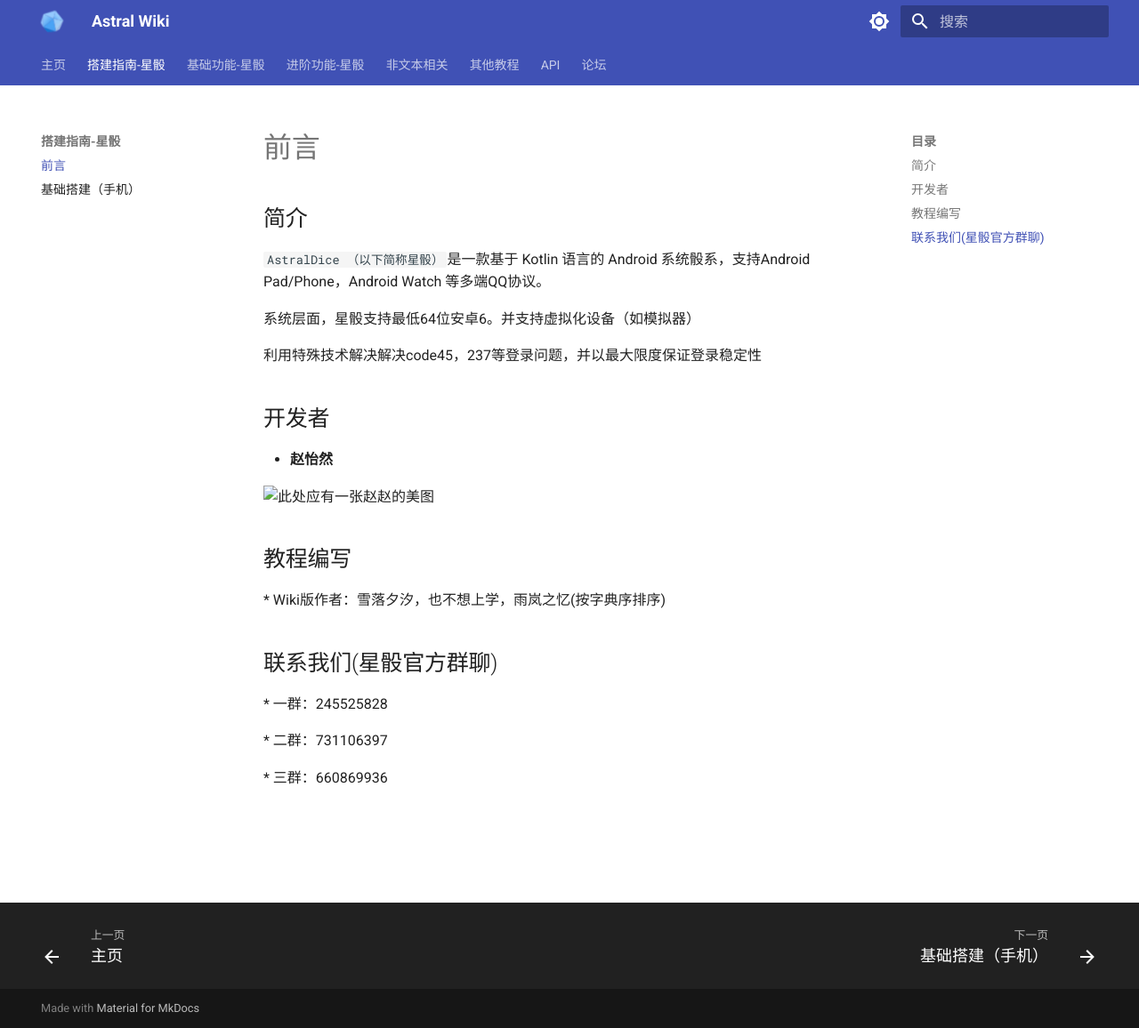
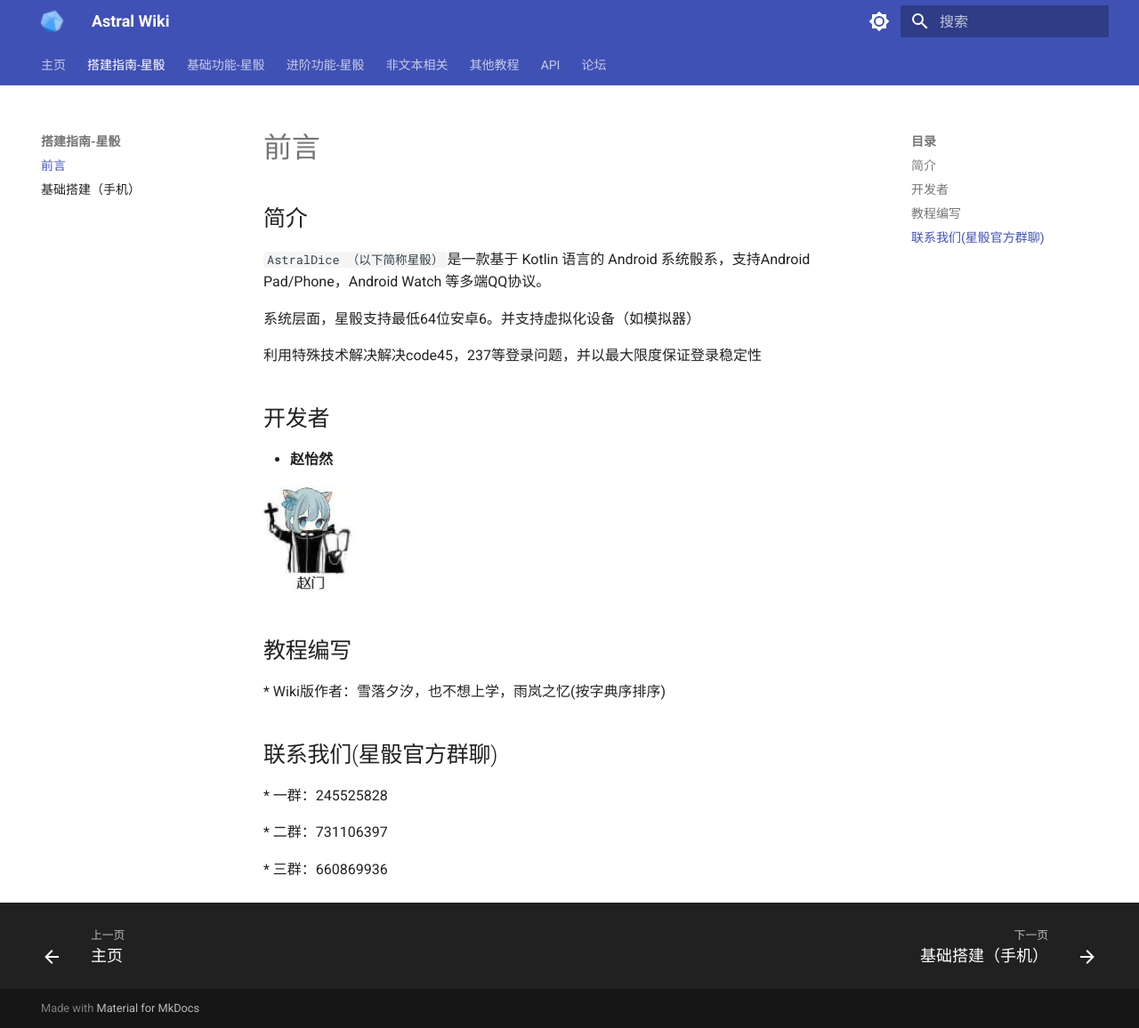
Before and after one commit to qwChenXing/qwchenxing.github.io, an MkDocs documentation site: the page built from docs/1.md, in a window 1280 px wide and 1156 px high. Shown: the whole window at 89% size. Built offline with MkDocs 1.6.1 and Material for MkDocs 9.7.7, drawn with Linux system fonts in a browser that asks for light colours.

Commit message:
fast commit

```diff
--- a/docs/1.md
+++ b/docs/1.md
@@ -11,7 +11,7 @@
 
 * **赵怡然**
 
-![此处应有一张赵赵的美图](image\12f5t48.jpg)
+![此处应有一张赵赵的美图](image/12f5t48.jpg)
 
 ## 教程编写
 \* Wiki版作者：雪落夕汐，也不想上学，雨岚之忆(按字典序排序)
```
